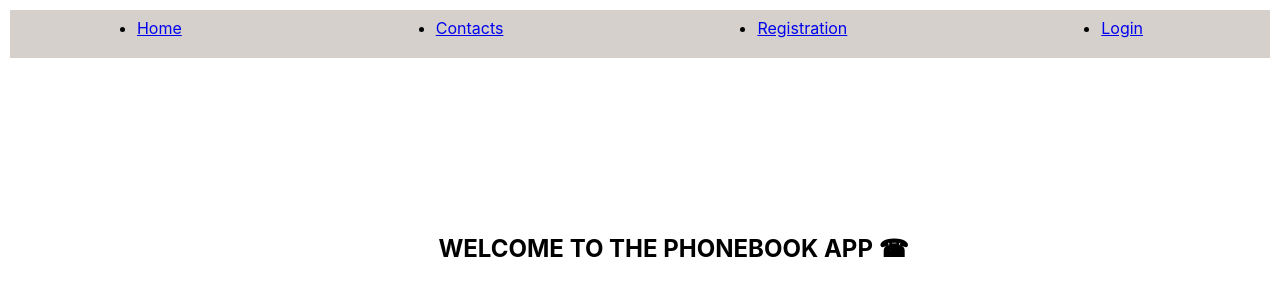
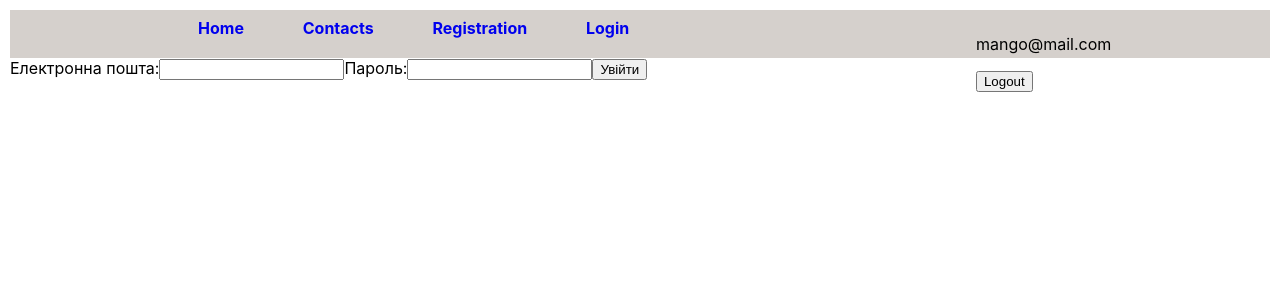
Before and after one commit to userzahar/goit-react-hw-08-phonebook, a React (Create React App) app: page /goit-react-hw-08-phonebook/login in a window 1280 px wide. Shown: the top 300 px of the page. Built offline with nearby package versions, Linux system fonts and the light colour scheme.

Commit message:
header styled

```diff
--- a/src/components/App.jsx
+++ b/src/components/App.jsx
@@ -3,6 +3,8 @@ import { Header, NavigationList } from "./App.styled";
 import { Homepage } from "pages/Homepage/Homepage";
 import { Phonebook } from "pages/Phonebook/Phonebook";
 import { Register } from "../pages/Register/Register";
+import { Login } from "pages/Login/Login";
+import { UserMenu } from "./UserMenu/UserMenu";
 
 
 export function App() {
@@ -16,12 +18,14 @@ export function App() {
           <li><NavLink to="/login">Login</NavLink></li>
         </NavigationList>
       </nav>
+      <UserMenu/>
     </Header>
     <main>
     <Routes>
         <Route path="/" element={<Homepage />}></Route>
         <Route path="/contacts" element={<Phonebook />}></Route>
         <Route path="/register" element={<Register />}></Route>
+        <Route path="/login" element={<Login />}></Route>
         <Route path="*" element={<Homepage />}></Route>
     </Routes>
 
--- a/src/components/App.styled.js
+++ b/src/components/App.styled.js
@@ -4,6 +4,8 @@ export const Header = styled.header`
   background-color: rgb(213, 208, 204);
   height: 40px;
   padding-top: 8px;
+  display: flex;
+  justify-content: space-around;
 `;
 
 export const NavigationList = styled.ul`
@@ -12,4 +14,13 @@ export const NavigationList = styled.ul`
   justify-content: space-around;
   margin: 0;
   padding: 0;
+  width: 490px;
+  list-style: none;
+  & a {
+    text-decoration: none;
+    font-weight: 700;
+  }
+  & a:hover {
+    color: #000b5b;
+  }
 `;
--- a/src/components/ContactList/ListItemStyled.js
+++ b/src/components/ContactList/ListItemStyled.js
@@ -2,12 +2,12 @@ const { default: styled } = require('styled-components');
 
 export const ItemStyled = styled.li`
   font-weight: 700;
+  color: #000b5b;
   display: flex;
   align-items: baseline;
   margin-left: 8px;
   margin-bottom: 12px;
   padding: 4px;
-  color: #000b5b;
   border-left: 2px solid rgb(0, 11, 91);
   border-right: 2px solid rgb(0, 11, 91);
   border-radius: 8px;
--- /dev/null
+++ b/src/components/LoginForm/LoginForm.jsx
@@ -0,0 +1,18 @@
+
+export const LoginForm = () => {
+    return <>
+    <form>
+  <label>
+    Електронна пошта:
+    <input type="email" name="email" required />
+  </label>
+
+  <label>
+    Пароль:
+    <input type="password" name="password" required />
+  </label>
+
+  <button type="submit">Увійти</button>
+        </form>
+    </>
+}
--- /dev/null
+++ b/src/components/UserMenu/UserMenu.jsx
@@ -0,0 +1,6 @@
+export const UserMenu = () => {
+    return <div>
+        <p>mango@mail.com</p>
+        <button>Logout</button>
+    </div>
+}
--- /dev/null
+++ b/src/pages/Login/Login.jsx
@@ -0,0 +1,5 @@
+import { LoginForm } from "components/LoginForm/LoginForm"
+
+export const Login = () => {
+    return <LoginForm />
+}
--- a/src/pages/Register/Register.jsx
+++ b/src/pages/Register/Register.jsx
@@ -1,6 +1,6 @@
 import {RegistrationForm} from '../../components/RegistrationForm/RegistrationForm'
 export const Register = () => {
     return <>
-    <RegistrationForm></RegistrationForm>
+    <RegistrationForm/>
     </>
 }
```
